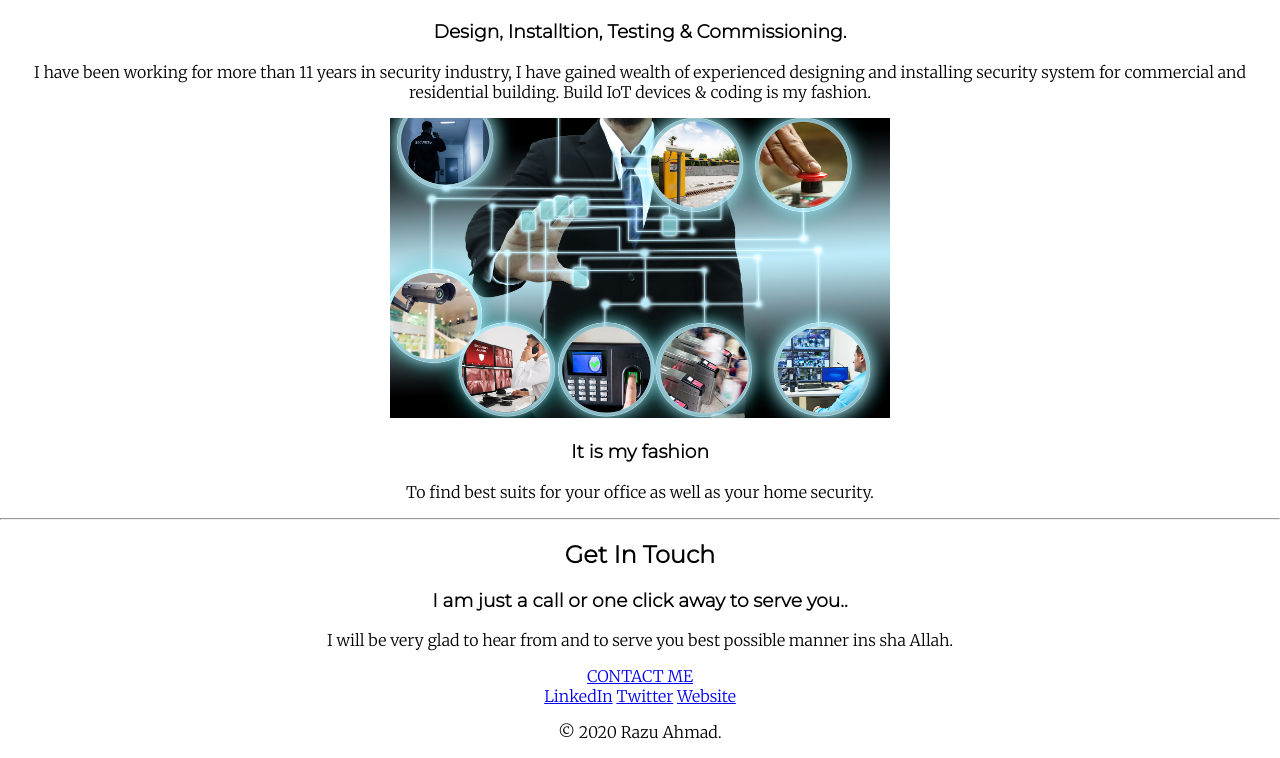
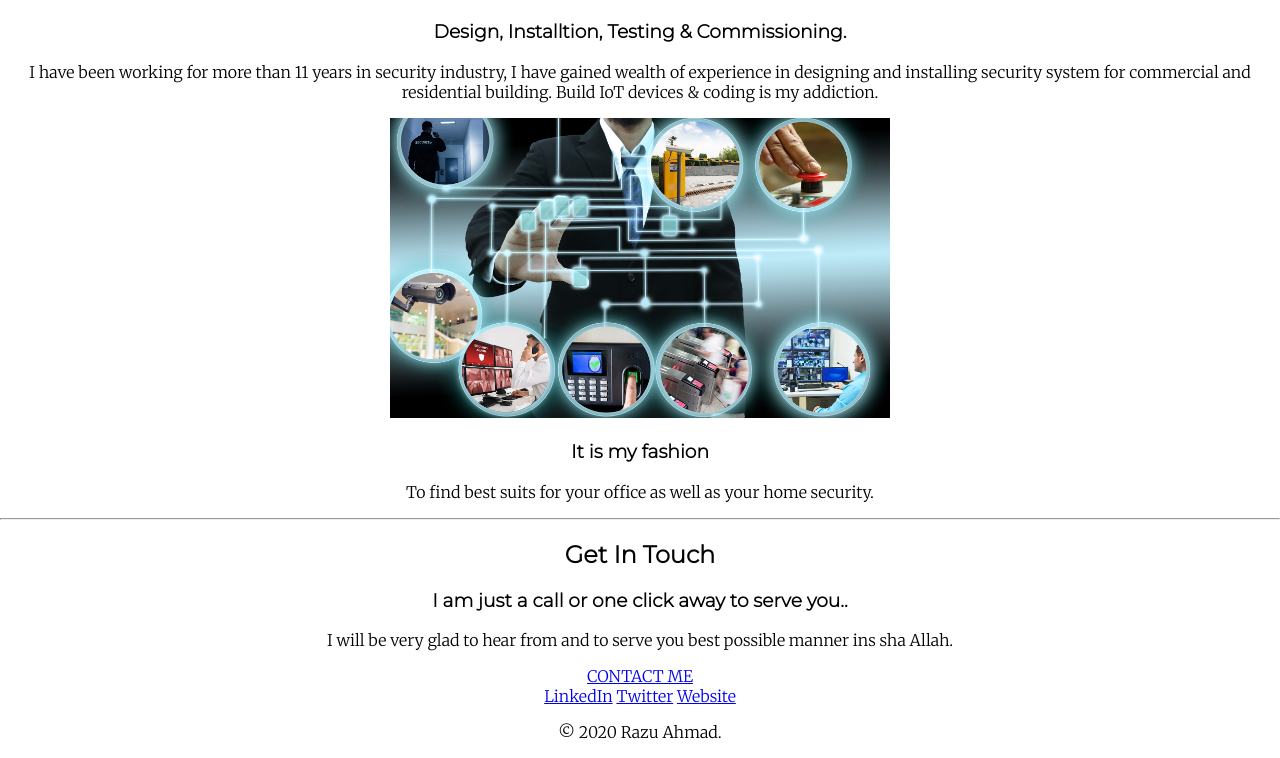
Before and after one commit to ahmad-razu/cv, a plain HTML site: page index.html in a window 1280 px wide. Shown: the part 1320-2078 px from the top of the page. Drawn offline with Linux system fonts and the light colour scheme.

Commit message:
Update index.html

```diff
--- a/index.html
+++ b/index.html
@@ -33,7 +33,7 @@
       <div class="skill-row">
         <img class="skill" src="images/unnamed.jpg" alt="code-img">
         <h3>Design, Installtion, Testing & Commissioning.</h3>
-        <p>I have been working for more than 11 years in security industry, I have gained wealth of experienced designing and installing security system for commercial and residential building.  Build IoT devices & coding is my fashion.  </p>
+        <p>I have been working for more than 11 years in security industry, I have gained wealth of experience in designing and installing security system for commercial and residential building.  Build IoT devices & coding is my addiction.  </p>
       </div>
       <div class="skill-row">
         <img class="card" src="images/card access.jpg" alt="access-card">
```
